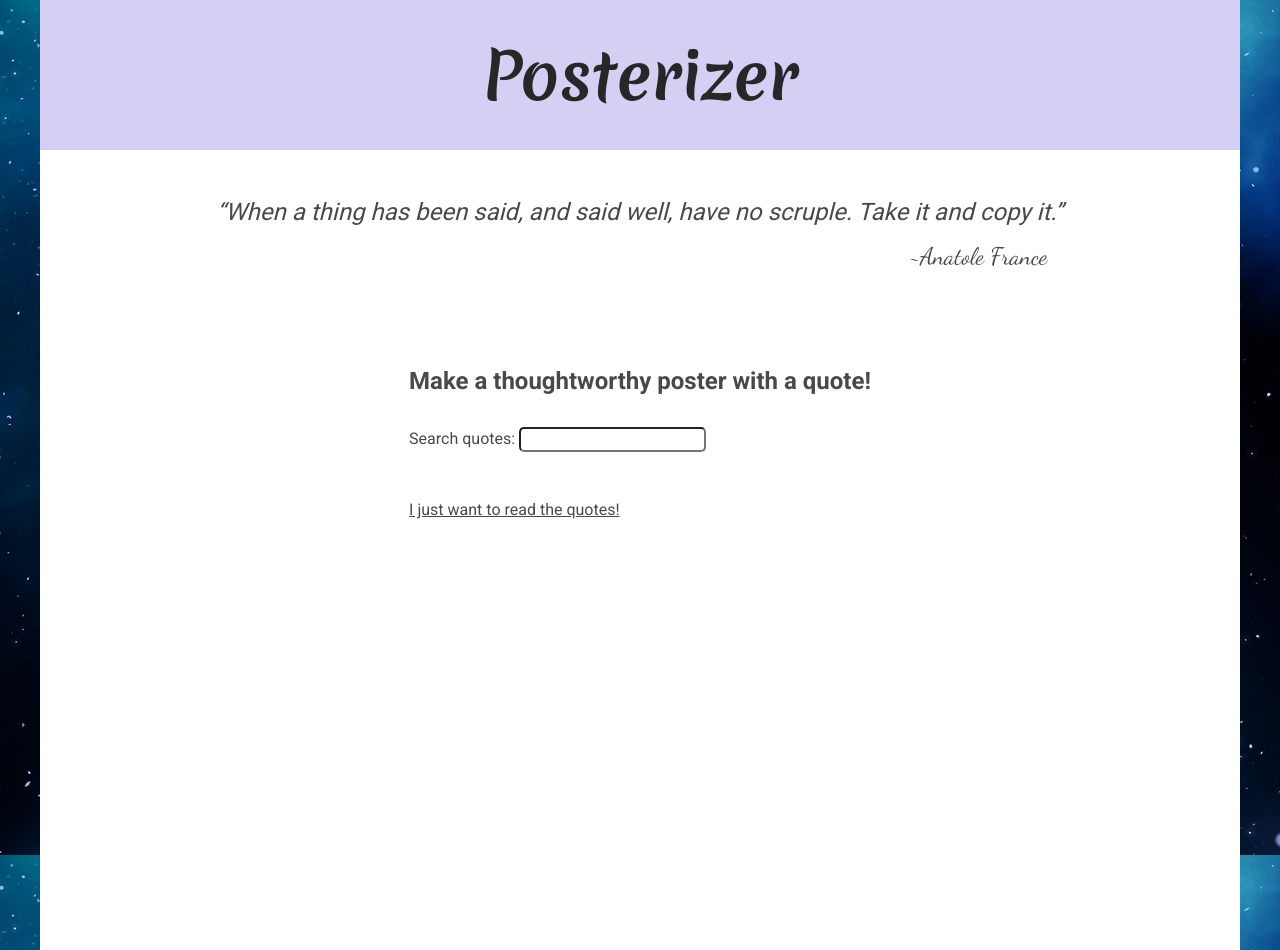
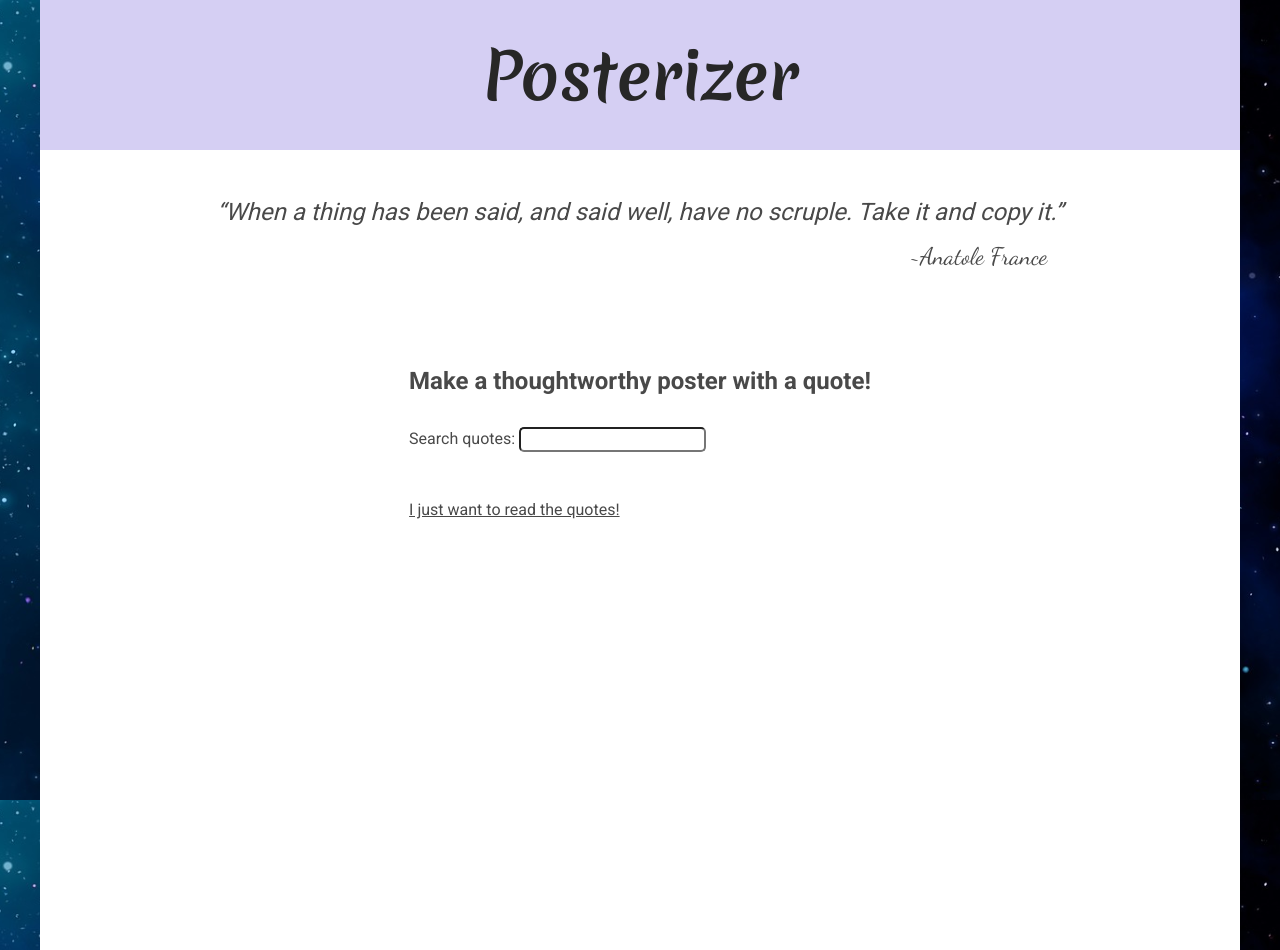
Before and after one commit to AgnetaA/postergenerator, a Next.js app: page / in a window 1280 px wide. Built offline with nearby package versions, Linux system fonts and the light colour scheme.

Commit message:
CSS change

```diff
--- a/app/globals.css
+++ b/app/globals.css
@@ -25,6 +25,9 @@ body {
   min-height: 100vh;
   background: var(--background-blue);
   background-image: url("../public/stars.jpg");
+  background-size: cover;
+  background-attachment: fixed;
+
 }
 
 main {
```
